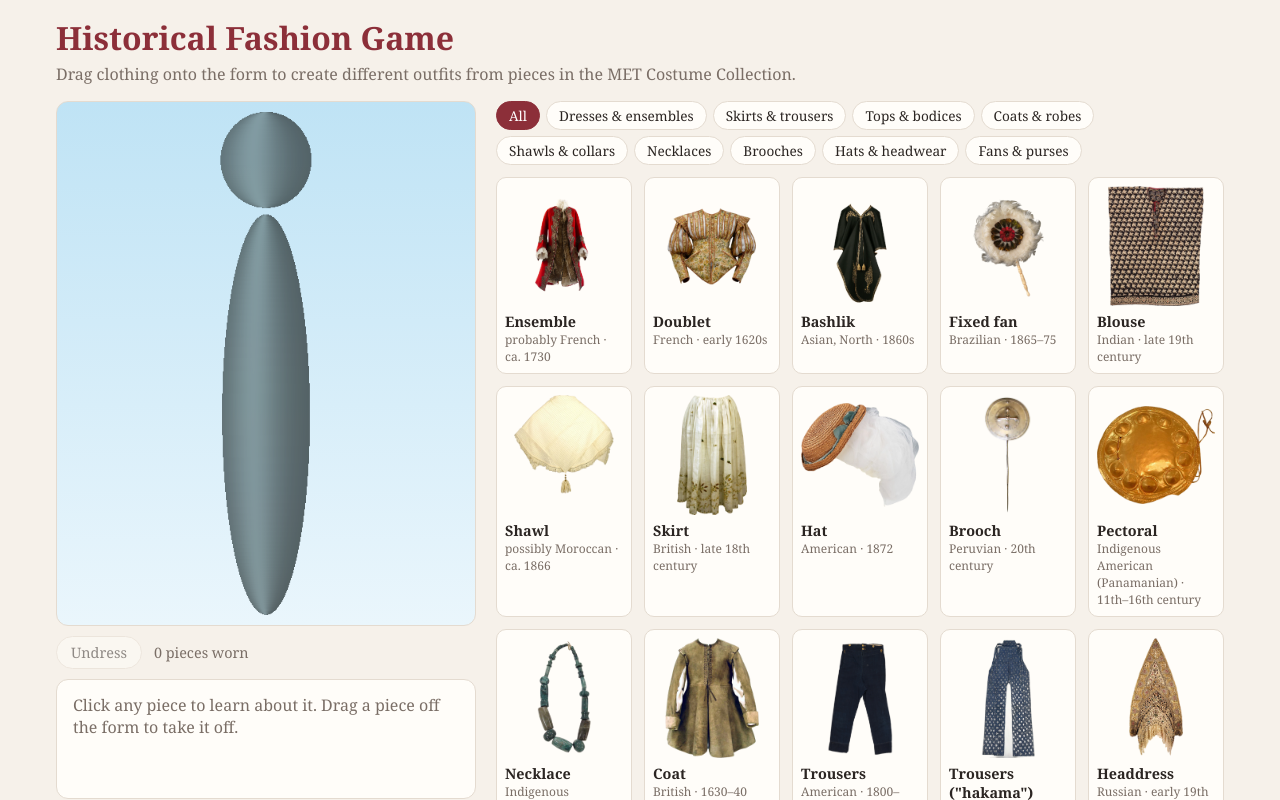
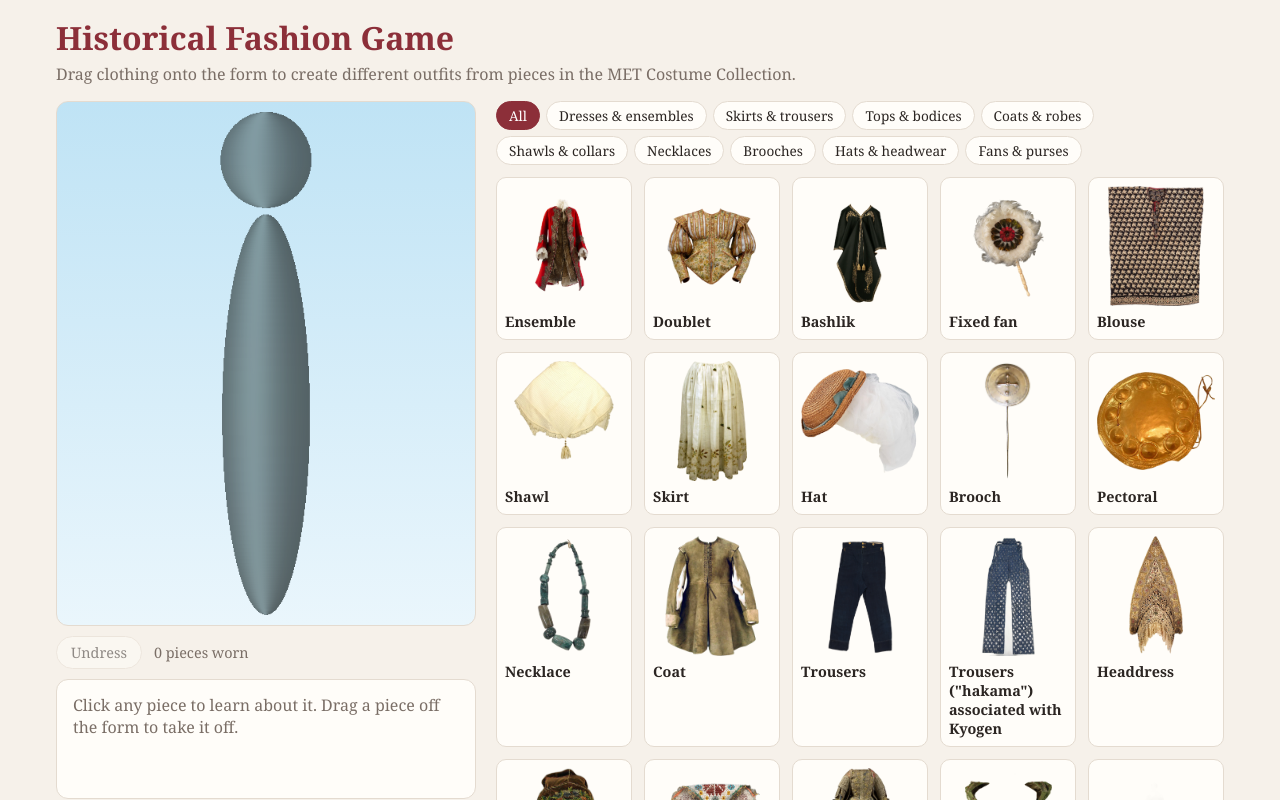
Before and after one commit to L67fr/Fashion-History-Game-, a React (Vite) app: page / in a window 1280 px wide. Shown: the top 800 px of the page. Built offline with nearby package versions, Linux system fonts and the light colour scheme.

Commit message:
Show only piece titles in the closet, hiding culture and date

```diff
--- a/src/App.jsx
+++ b/src/App.jsx
@@ -132,7 +132,6 @@ export default function App() {
                   <img src={c.img} alt={c.title} draggable="false" loading="lazy" />
                 </button>
                 <span className="name">{c.title}</span>
-                <span className="meta">{c.culture} · {c.date}</span>
               </li>
             ))}
           </ul>
```
